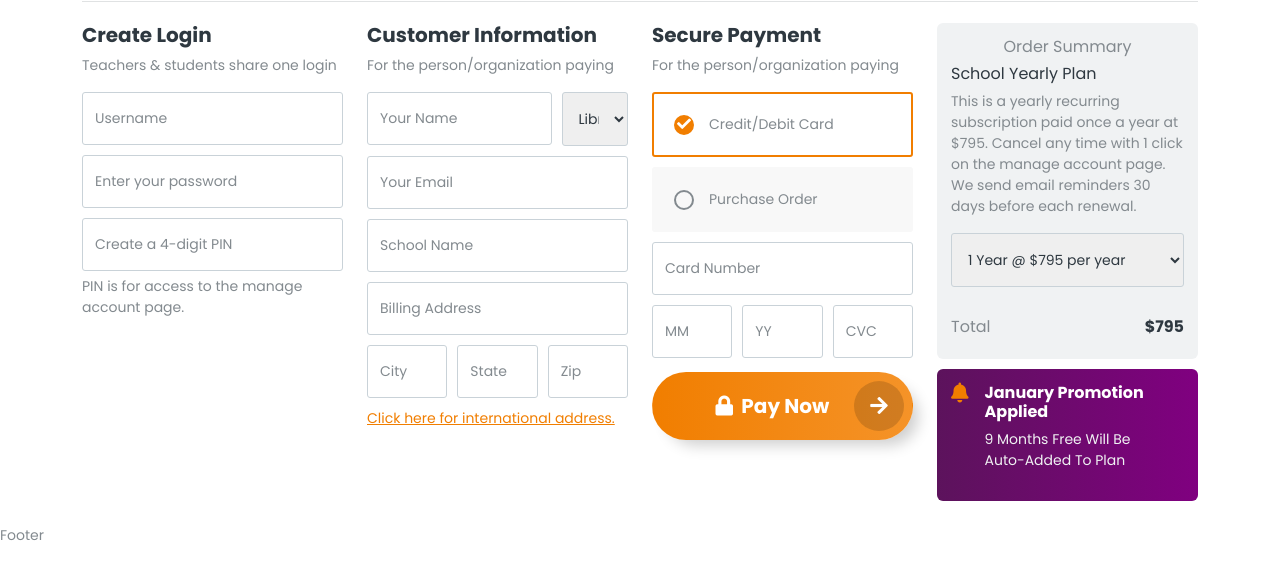
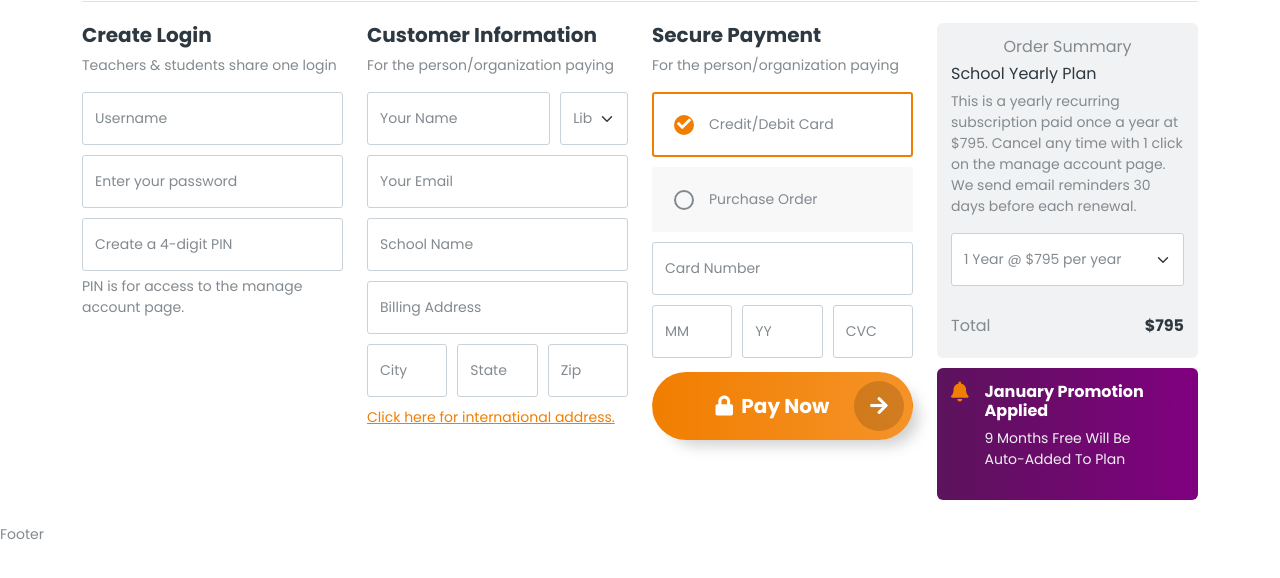
Before and after one commit to robertboggs1/frontend-test, a website: page index.html in a window 1280 px wide. Shown: the part 106-684 px from the top of the page. Drawn offline with nearby package versions, Linux system fonts and the light colour scheme.

Commit message:
Update select fields and add gitignore

```diff
--- a/index.html
+++ b/index.html
@@ -57,7 +57,7 @@
                                     </label>
                                     <label class="form--field">
                                         <span class="form--field__label">Librarian</span>
-                                        <select>
+                                        <select class="form-select">
                                             <option disabled selected>Librarian</option>
                                             <option>Yes</option>
                                             <option>No</option>
@@ -110,7 +110,7 @@
                                     <span class="payment-opt--radio">Credit/Debit Card</span>
                                 </label>
                                 <label class="form--field payment-opt">
-                                    <input type="radio" name="payment-method" data-fields="#payment-method--po" data-intrsuctions="#po--prod-desc" />
+                                    <input type="radio" name="payment-method" data-fields="#payment-method--po" data-instructions="#po--prod-desc" />
                                     <span class="payment-opt--radio">Purchase Order</span>
                                 </label>
                             </fieldset>
@@ -180,7 +180,7 @@
                                             Email:<br>
                                             <strong>order@generationgenius.com</strong>
                                         </p>
-                                        <select class="form--checkout-product">
+                                        <select class="form--checkout-product form-select">
                                             <option selected>1 Year @ $795 per year</option>
                                             <option>Other product option</option>
                                         </select>
--- a/scss/components/_forms.scss
+++ b/scss/components/_forms.scss
@@ -33,6 +33,11 @@
 
 
             }
+        }
+        .form-select {
+            color:$gray;
+            font-size: $fs-body;
+            padding-right:2.5em;
         }
         select {
             // appearance:none;
```
Also changed, not shown: css/style.css, 2 other files.
